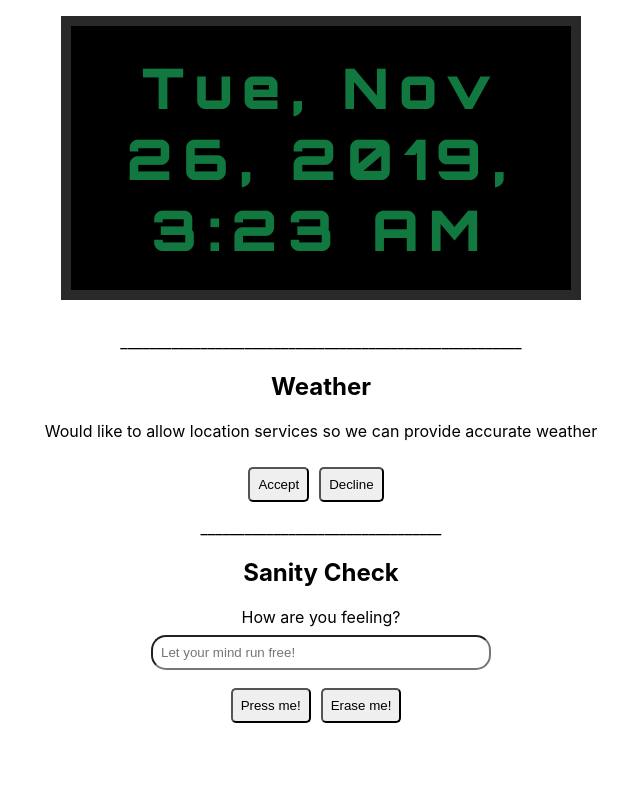
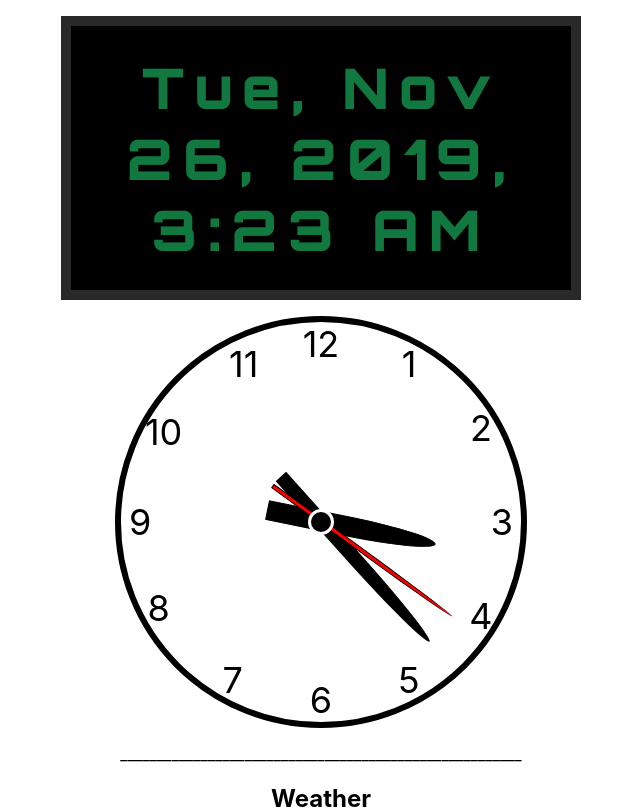
Before and after one commit to edwingon1121/Clock-Work, a React (Create React App) app: page / in a window 1280 px wide. Shown: the top 809 px of the page, without its empty margins (319-959 px from the left). Built offline with nearby package versions, Linux system fonts and the light colour scheme.

Commit message:
Combined analog clock to main app

```diff
--- a/src/App.js
+++ b/src/App.js
@@ -1,7 +1,8 @@
 import React from 'react';
 import Clock from './Clock/Clock';
+import AnalogClock from './Clock/AnalogClock';
 import Form from './Form/Form';
-import WeatherControl from './Weather/WeatherControl'
+import WeatherControl from './Weather/WeatherControl';
 
 import './App.css';
 import './css/style.css';
@@ -19,6 +20,7 @@ function App() {
   return (
     <div className="App">
     <Clock/>
+    <AnalogClock/>
     <p>_______________________________________________________</p>
       <WeatherControl />
       <p>_________________________________</p>
--- a/src/Clock/AnalogClock.js
+++ b/src/Clock/AnalogClock.js
@@ -3,13 +3,31 @@ import React, { Component } from 'react';
 class AnalogClock extends Component {
 	constructor(props){
 		super(props);
-
 		const d = new Date();
 
 		this.state = {
 			hours: d.getHours(),
-			minutes: d.getMinutes()
+			minutes: d.getMinutes(),
+			seconds: d.getSeconds()
 		}
+	}
+
+	componentDidMount(){
+		clearInterval(this.clockID);
+
+		this.clockID = setInterval(() => this.tick(), 1000);
+	}
+
+	tick(){
+		const d = new Date();
+
+		// console.log(d);
+
+		this.setState({
+			hours: d.getHours(),
+			minutes: d.getMinutes(),
+			seconds: d.getSeconds()
+		})
 	}
 
 	// We get a number from (12am) 0 to 23 (11pm)
@@ -18,8 +36,8 @@ class AnalogClock extends Component {
 	// 13-1, 14-2, 15-3, 16-4, 17-5, 18-6, 19-7, 20-8,
 	// 21-9, 22-10, 23-11
 
-	getRegularTime(hour){
-		if (hour == 0){
+	getRegularHour(hour){
+		if (hour === 0){
 			return 12
 		}else if(hour > 12){
 			return hour - 12
@@ -45,4 +63,41 @@ class AnalogClock extends Component {
 
 		return angle
 	}
+
+	render(){
+		const { hours, minutes, seconds } = this.state
+		const rHour = this.getRegularHour(hours)
+		const hrAngle = this.getHourAngle(rHour, minutes)
+		const minAngle = this.getMinuteAngle(minutes)
+		const secAngle = this.getMinuteAngle(seconds)
+
+		const hourStyle = {transform: 'translate(-50%,-50%) rotate('+ hrAngle +'deg)'}
+		const minStyle = {transform : 'translate(-50%,-50%) rotate('+ minAngle +'deg)'}
+		const secStyle = {transform : 'translate(-50%,-50%) rotate('+ secAngle +'deg)'}
+
+		return (
+			<div className="clock">
+				<div className="num-twelve">12</div>
+				<div className="num-one">1</div>
+				<div className="num-two">2</div>
+				<div className="num-three">3</div>
+				<div className="num-four">4</div>
+				<div className="num-five">5</div>
+
+				<div className="center"></div>
+				<div style={hourStyle} className='hour'></div>
+				<div style={minStyle} className="minute"></div>
+				<div style={secStyle} className="second"></div>
+
+				<div className="num-six">6</div>
+				<div className="num-seven">7</div>
+				<div className="num-eight">8</div>
+				<div className="num-nine">9</div>
+				<div className="num-ten">10</div>
+				<div className="num-eleven">11</div>
+			</div>
+		)
+	}
 }
+
+export default AnalogClock
--- a/src/Clock/Clock.js
+++ b/src/Clock/Clock.js
@@ -31,7 +31,7 @@ class Clock extends Component{
 		/*DW MM DD HH:MM AM/PM -> digital round*/
 
 		//Removing commas and colons in the string
-
+		// console.log("render called ")
 		const a = this.state.time;
 		const options = { hour: 'numeric', minute: 'numeric', weekday: 'short', year: 'numeric', month: 'short', day: 'numeric' }
 		// 'en-US',{ hour: 'numeric', minute: 'numeric', second: 'numeric'}
--- a/src/Clock/clock.css
+++ b/src/Clock/clock.css
@@ -47,3 +47,149 @@
 
 
 /*ANALOG CLOCK*/
+.clock {
+    display: block;
+    margin: auto;
+    position: relative;
+    width: 400px;
+    height: 400px;
+    border: 6px solid black;
+    border-radius: 50%;
+  }
+  .num-twelve {
+    position: absolute;
+    font-size: 36px;
+    left: 50%;
+    top: 0;
+    transform: translate(-50%);
+  }
+  .num-one{
+    position: absolute;
+    font-size: 36px;
+    left: 72%;
+    top: 5%;
+    transform: translate(-50%);
+  }
+ .num-two{
+    position: absolute;
+    font-size: 36px;
+    left: 90%;
+    top: 21%;
+    transform: translate(-50%);
+  }
+  .num-three {
+    position: absolute;
+    font-size: 36px;
+    right: 8px;
+    top: 50%;
+    transform: translate(0%,-50%);
+  }
+  .num-four{
+    position: absolute;
+    font-size: 36px;
+    left: 90%;
+    bottom: 21%;
+    transform: translate(-50%);
+  }
+  .num-five{
+    position: absolute;
+    font-size: 36px;
+    left: 72%;
+    bottom: 5%;
+    transform: translate(-50%);
+  }
+  .num-six{
+   position: absolute;
+   font-size: 36px;
+   bottom: 0;
+   left: 50%;
+   transform: translate(-50%);
+  }
+
+  .num-seven{
+    position: absolute;
+    font-size: 36px;
+    right: 67%;
+    bottom: 5%;
+    transform: translate(-50%);
+  }
+  .num-eight{
+    position: absolute;
+    font-size: 36px;
+    right: 85%;
+    bottom: 23%;
+    transform: translate(-50%);
+  }
+  .num-nine {
+    position: absolute;
+    font-size: 36px;
+    left: 8px;
+    top: 50%;
+    transform: translate(0%,-50%);
+  }
+  .num-ten{
+    position: absolute;
+    font-size: 36px;
+    right: 80%;
+    top: 22%;
+    transform: translate(-50%);
+  }
+  .num-eleven{
+    position: absolute;
+    font-size: 36px;
+    right: 62%;
+    top: 5%;
+    transform: translate(-50%);
+  }
+
+  .hour {
+    position: absolute;
+    background-color: black;
+    height: 170px;
+    width: 18px;
+    border: 1px solid black;
+    border-radius: 50% 50% 0px 0px;
+    top: 42%;
+    left: 50%;
+    transform-origin: 50% 68%;
+    transform: translate(-50%,-50%);
+    z-index: 2;
+  }
+  .minute {
+    position: absolute;
+    background-color: black;
+    height: 220px;
+    width: 12px;
+    border: 1px solid black;
+    border-radius: 50% 50% 0px 0px;
+    top: 37%;
+    left: 50%;
+    transform-origin: 50% 73%;
+    transform: translate(-50%,-50%) rotate(90deg);
+    z-index: 1
+  }
+  .second {
+    position: absolute;
+    background-color: red;
+    height: 220px;
+    width: 3px;
+    border: 1px solid black;
+    border-radius: 50% 50% 0px 0px;
+    top: 37%;
+    left: 50%;
+    transform-origin: 50% 73%;
+    transform: translate(-50%,-50%) rotate(90deg);
+    z-index: 3
+  }
+  .center {
+    position: absolute;
+    background-color: black;
+    border: 3px solid white;
+    width: 20px;
+    height: 20px;
+    top: 50%;
+    left: 50%;
+    border-radius: 50%;
+    transform: translate(-50%,-50%);
+    z-index: 4;
+  }
```
Also changed, not shown: public/clock.html (+123 -0 lines).
